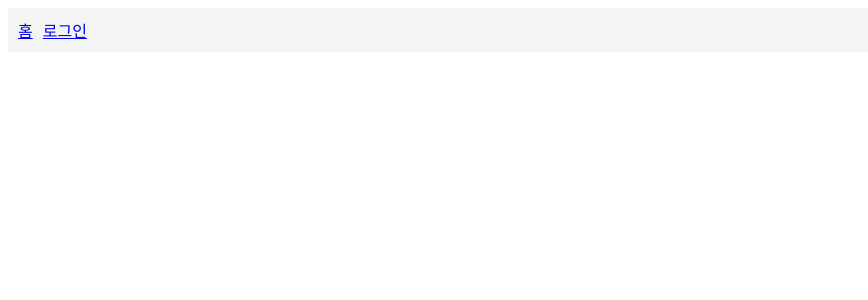
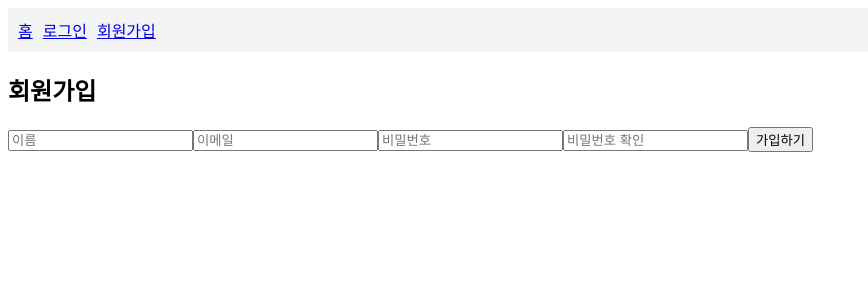
Before and after one commit to SonMyeongJin/DataX_Project_Client, a Vue app: page /signup in a window 1280 px wide. Before the commit this address had no page. Shown: the top 300 px of the page, without its empty margins (0-868 px from the left). Built offline with nearby package versions, Linux system fonts and the light colour scheme.

Commit message:
[Feat] User Register

```diff
--- a/src/api/index.js
+++ b/src/api/index.js
@@ -5,6 +5,7 @@ const apiClient = axios.create({
     headers: {
         "Content-Type": "application/json",
     },
+    withCredentials: true, // CORS에서 credentials 허용
 });
 
 // 요청을 보내기 전에 JWT 토큰이 있으면 헤더에 추가
--- a/src/components/Navbar.vue
+++ b/src/components/Navbar.vue
@@ -2,6 +2,7 @@
   <nav>
     <router-link to="/">홈</router-link>
     <router-link v-if="!isLoggedIn" to="/login">로그인</router-link>
+    <router-link v-if="!isLoggedIn" to="/signup">회원가입</router-link>
     <button v-if="isLoggedIn" @click="logout">로그아웃</button>
   </nav>
 </template>
--- a/src/router/index.js
+++ b/src/router/index.js
@@ -1,10 +1,12 @@
 import { createRouter, createWebHistory } from "vue-router";
 import HomeView from "../views/HomeView.vue";
 import LoginView from "../views/LoginView.vue";
+import SignupView from "../views/SignupView.vue";
 
 const routes = [
     { path: "/", component: HomeView },
-    { path: "/login", component: LoginView }, // 로그인 페이지 추가
+    { path: "/login", component: LoginView },
+    { path: "/signup", component: SignupView },
 ];
 
 const router = createRouter({
--- /dev/null
+++ b/src/views/SignupView.vue
@@ -0,0 +1,58 @@
+<template>
+  <div>
+    <h2>회원가입</h2>
+    <form @submit.prevent="signup">
+      <input v-model="name" type="text" placeholder="이름" required />
+      <input v-model="email" type="email" placeholder="이메일" required />
+      <input v-model="password" type="password" placeholder="비밀번호" required />
+      <input v-model="passwordConfirmation" type="password" placeholder="비밀번호 확인" required />
+      <button type="submit">가입하기</button>
+    </form>
+    <p v-if="errorMessage" class="error">{{ errorMessage }}</p>
+  </div>
+</template>
+
+<script>
+import apiClient from "@/api/index.js";
+
+export default {
+  data() {
+    return {
+      name: "",
+      email: "",
+      password: "",
+      passwordConfirmation: "",
+      errorMessage: "",
+    };
+  },
+  methods: {
+    async signup() {
+      try {
+        const response = await apiClient.post("/users", {
+          user: {
+            name: this.name,
+            email: this.email,
+            password: this.password,
+            password_confirmation: this.passwordConfirmation,
+          },
+        });
+
+        const token = response.data.token;
+        localStorage.setItem("token", token);
+
+        window.dispatchEvent(new Event("storage"));
+
+        this.$router.push("/"); // 홈으로 이동
+      } catch (error) {
+        this.errorMessage = "회원가입 실패. 입력값을 확인해주세요.";
+      }
+    },
+  },
+};
+</script>
+
+<style scoped>
+.error {
+  color: red;
+}
+</style>
```
